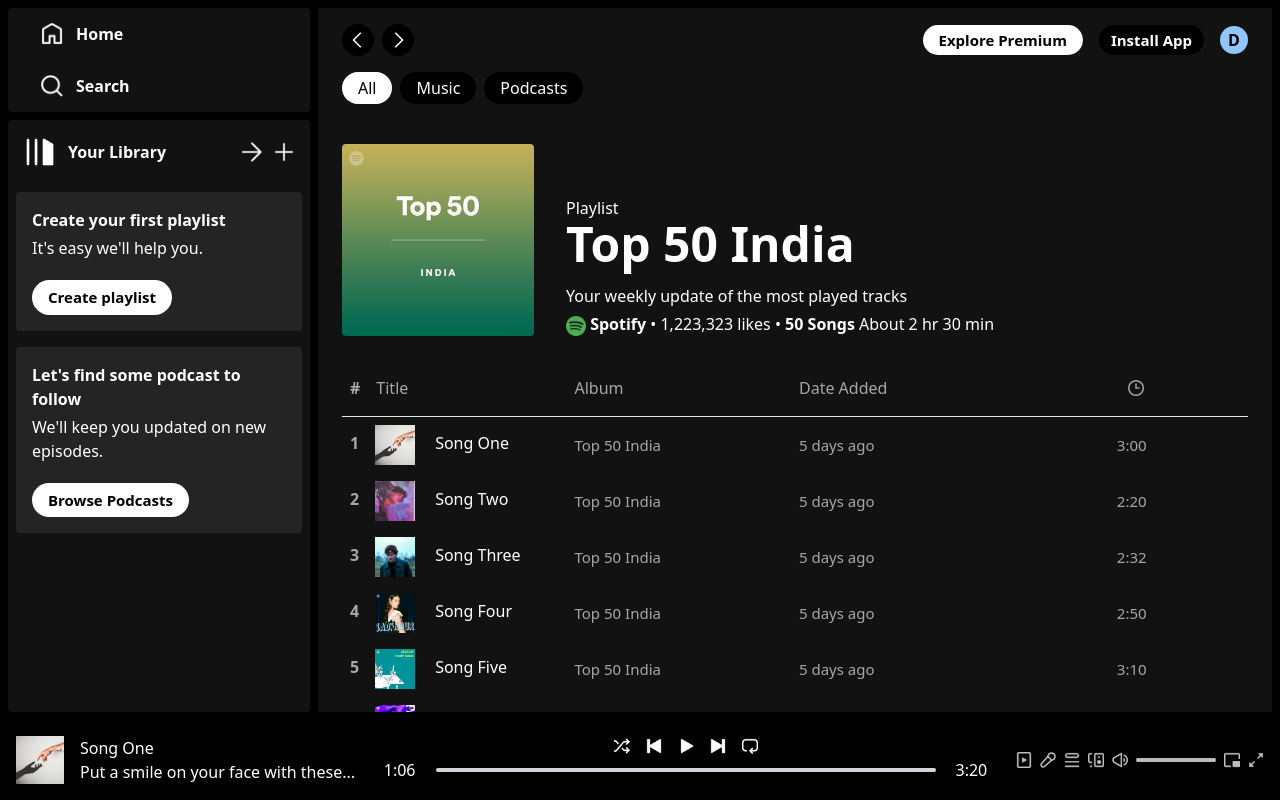
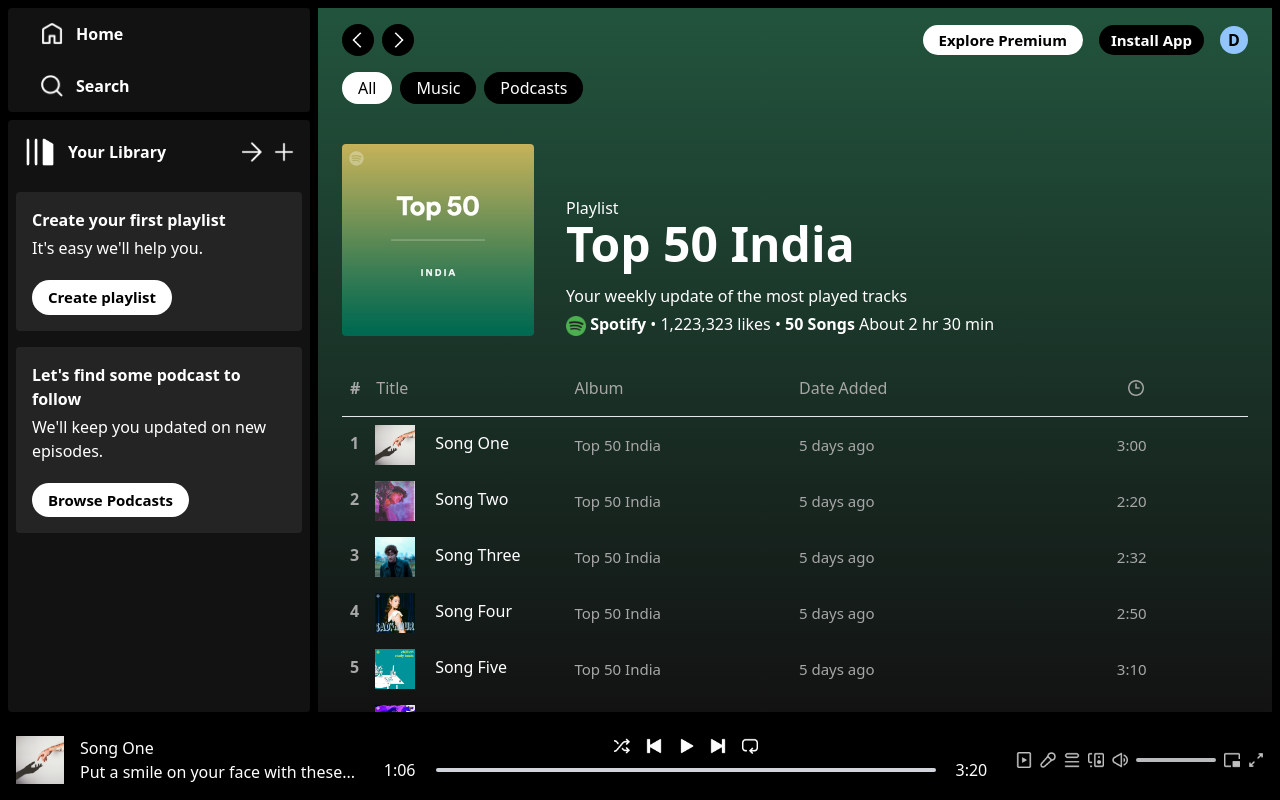
Before and after one commit to Dhaliyanoushad/spotify-clone, a React (Vite) app: page /album/1 in a window 1280 px wide. Built offline with nearby package versions, Linux system fonts and the light colour scheme.

Commit message:
Create navigation button

```diff
--- a/src/components/Display.jsx
+++ b/src/components/Display.jsx
@@ -1,11 +1,29 @@
-import React from "react";
-import { Route, Routes } from "react-router-dom";
+import React, { useEffect, useRef } from "react";
+import { Route, Routes, useLocation } from "react-router-dom";
 import DisplayHome from "./DisplayHome";
 import DisplayAlbum from "./DisplayAlbum";
+import { albumsData } from "../assets/assets";
 
 const Display = () => {
+  const displayRef = useRef();
+  const location = useLocation();
+  const isAlbum = location.pathname.includes("album");
+  const albumId = isAlbum ? location.pathname.slice(-1) : "";
+  const bgColor = albumsData[Number(albumId)].bgColor;
+
+  useEffect(() => {
+    if (isAlbum) {
+      displayRef.current.style.background = `linear-gradient(${bgColor},#121212)`;
+    } else {
+      displayRef.current.style.background = `#121212`;
+    }
+  });
+
   return (
-    <div className="w-[100%] m-2 px-6 pt-4 bg-[#121212] text-white overflow-auto lg:w-[75%] lg:ml-0">
+    <div
+      ref={displayRef}
+      className="w-[100%] m-2 px-6 pt-4 bg-[#121212] text-white overflow-auto lg:w-[75%] lg:ml-0"
+    >
       <Routes>
         <Route path="/" element={<DisplayHome />} />
         <Route path="/album/:id" element={<DisplayAlbum />} />
--- a/src/components/Navbar.jsx
+++ b/src/components/Navbar.jsx
@@ -1,17 +1,21 @@
 import React from "react";
 import { assets } from "../assets/assets";
+import { useNavigate } from "react-router-dom";
 
 const Navbar = () => {
+  const navigate = useNavigate();
   return (
     <>
       <div className="w-full flex justify-between items-center font-semibold">
         <div className="flex items-center gap-2">
           <img
+            onClick={() => navigate(-1)}
             className="w-8 bg-black p-2 rounded-2xl cursor-pointer"
             src={assets.arrow_left}
             alt=""
           />
           <img
+            onClick={() => navigate(1)}
             className="w-8 bg-black p-2 rounded-2xl cursor-pointer"
             src={assets.arrow_right}
             alt=""
```
